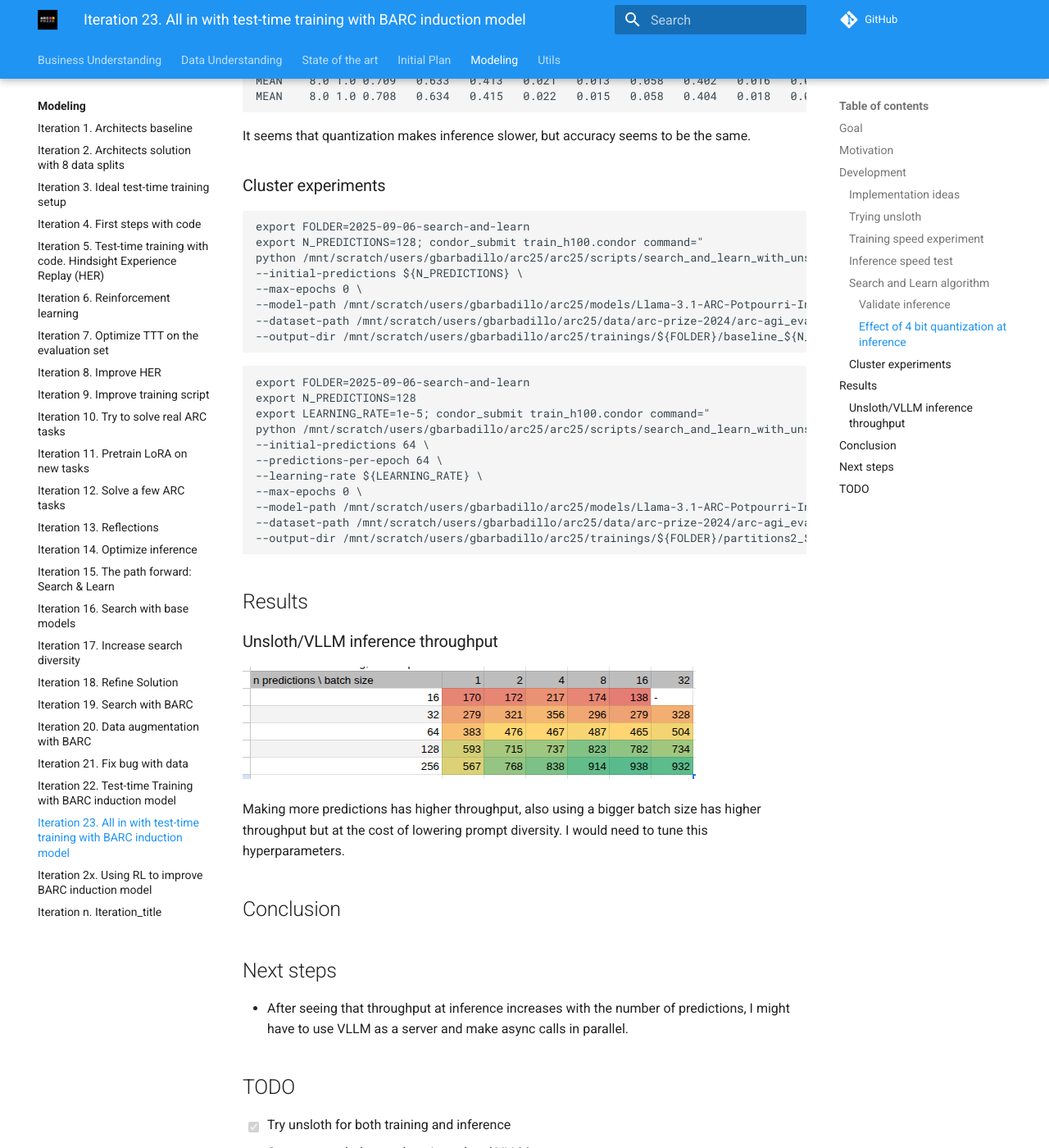
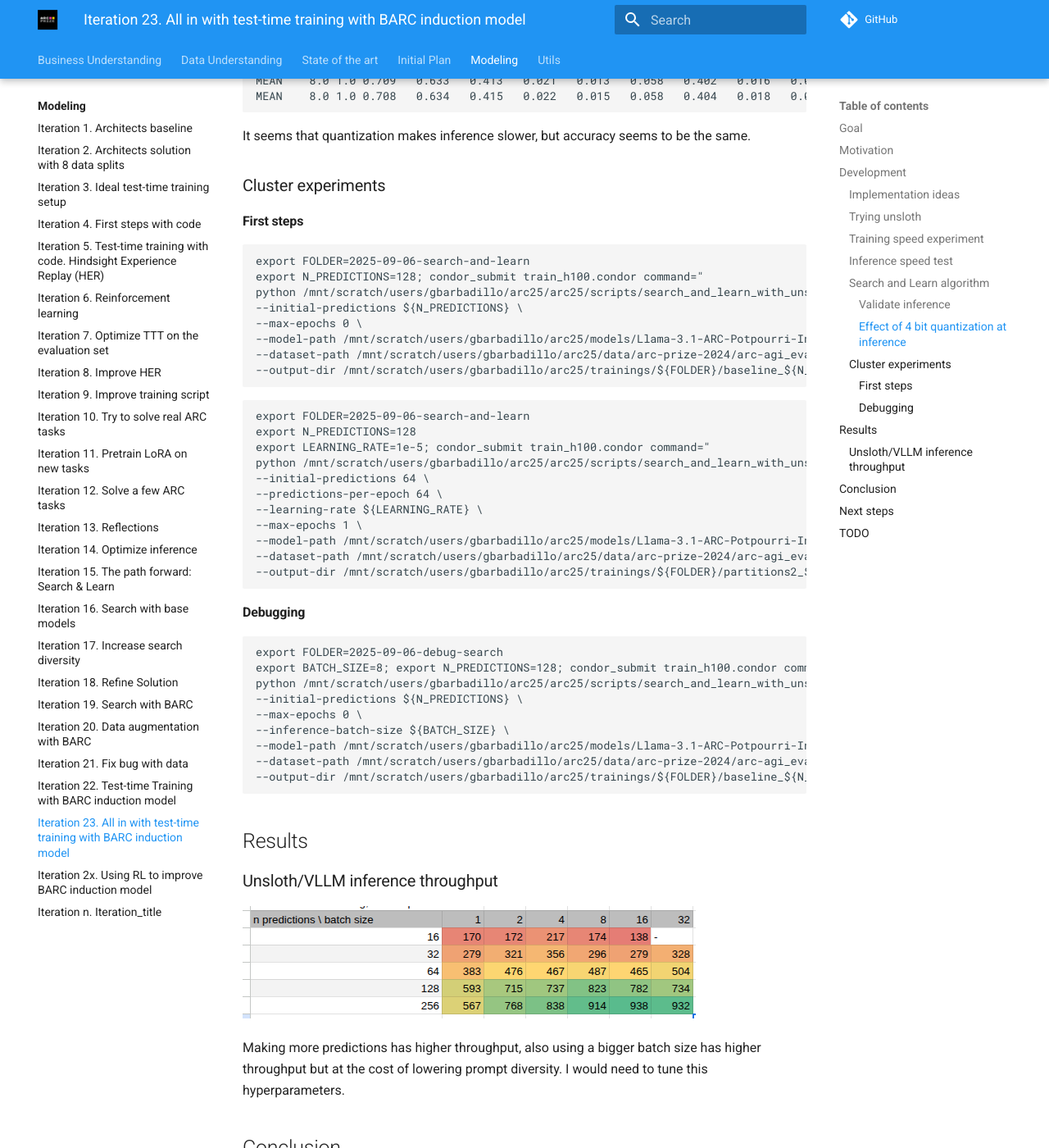
Before and after one commit to ironbar/arc25, an MkDocs documentation site: the page built from docs/modeling/Iteration_23_ttt_BARC_v2.md, in a window 1280 px wide and 1400 px high, scrolled down 4314 px. Shown: the whole window at 82% size. Built offline with MkDocs 1.6.1 and Material for MkDocs 9.7.7, drawn with Linux system fonts in a browser that asks for light colours; comment, search, counter and statistics services are not loaded.

Commit message:
new experiment

````diff
--- a/docs/modeling/Iteration_23_ttt_BARC_v2.md
+++ b/docs/modeling/Iteration_23_ttt_BARC_v2.md
@@ -191,6 +191,8 @@
 
 ### Cluster experiments
 
+#### First steps
+
 ```bash
 export FOLDER=2025-09-06-search-and-learn
 export N_PREDICTIONS=128; condor_submit train_h100.condor command="
@@ -210,10 +212,24 @@
 --initial-predictions 64 \
 --predictions-per-epoch 64 \
 --learning-rate ${LEARNING_RATE} \
---max-epochs 0 \
+--max-epochs 1 \
 --model-path /mnt/scratch/users/gbarbadillo/arc25/models/Llama-3.1-ARC-Potpourri-Induction-8B \
 --dataset-path /mnt/scratch/users/gbarbadillo/arc25/data/arc-prize-2024/arc-agi_evaluation_challenges.json \
 --output-dir /mnt/scratch/users/gbarbadillo/arc25/trainings/${FOLDER}/partitions2_${N_PREDICTIONS}_lr${LEARNING_RATE}" -append request_gpus=1 -append request_cpus=8
+```
+
+#### Debugging
+
+```bash
+export FOLDER=2025-09-06-debug-search
+export BATCH_SIZE=8; export N_PREDICTIONS=128; condor_submit train_h100.condor command="
+python /mnt/scratch/users/gbarbadillo/arc25/arc25/scripts/search_and_learn_with_unsloth.py \
+--initial-predictions ${N_PREDICTIONS} \
+--max-epochs 0 \
+--inference-batch-size ${BATCH_SIZE} \
+--model-path /mnt/scratch/users/gbarbadillo/arc25/models/Llama-3.1-ARC-Potpourri-Induction-8B \
+--dataset-path /mnt/scratch/users/gbarbadillo/arc25/data/arc-prize-2024/arc-agi_evaluation_challenges.json \
+--output-dir /mnt/scratch/users/gbarbadillo/arc25/trainings/${FOLDER}/baseline_${N_PREDICTIONS}preds_${BATCH_SIZE}batch" -append request_gpus=1 -append request_cpus=16
 ```
 
 ## Results
````
